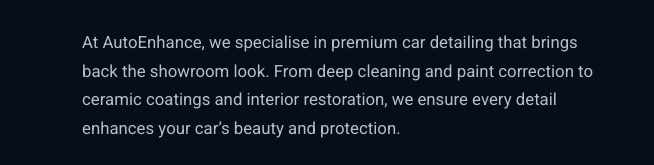
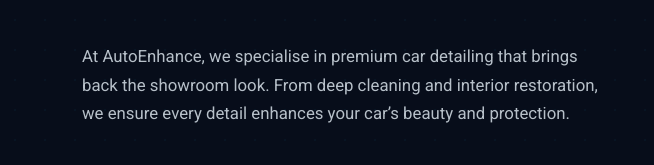
Before and after one commit to AliRaza2224/car-detailing, a plain HTML site: page index.html in a window 1280 px wide. Shown: the part 435-600 px from the top of the page, 0-654 px from the left. Drawn offline with Linux system fonts and the light colour scheme.

Commit message:
removed text

```diff
--- a/index.html
+++ b/index.html
@@ -75,7 +75,7 @@
 
             <div class="description">
               <p>At AutoEnhance, we specialise in premium car detailing that brings back the showroom look.
-                From deep cleaning and paint correction to ceramic coatings and interior restoration,
+                From deep cleaning and interior restoration,
                 we ensure every detail enhances your car’s beauty and protection.</p>
             </div>
 
```
